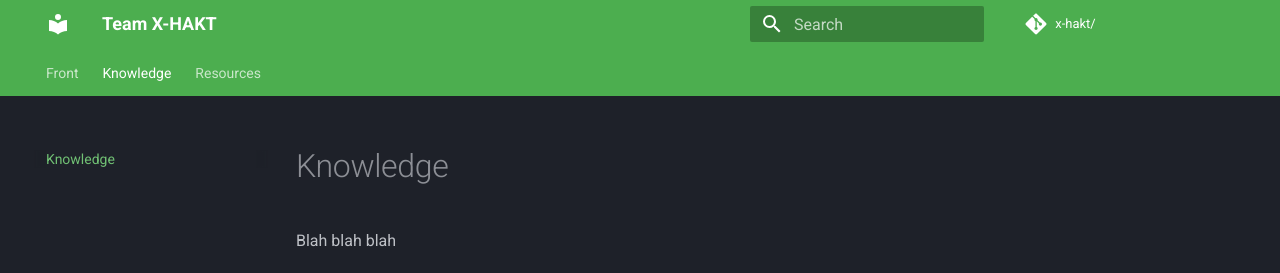
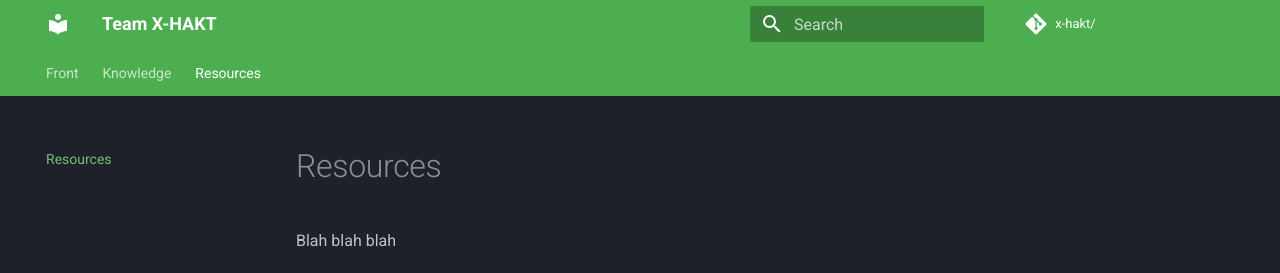
Before and after one commit to x-hakt/site, an MkDocs documentation site: the page built from docs/resources/index.md, in a window 1280 px wide. Shown: the top 273 px of the page. Built offline with MkDocs 1.6.1 and Material for MkDocs 9.7.7, drawn with Linux system fonts in a browser that asks for light colours; part of the change alters nothing that is shown.

Commit message:
modified:   docs/resources/index.md modified:   mkdocs.yml

```diff
--- a/docs/resources/index.md
+++ b/docs/resources/index.md
@@ -1,6 +1,7 @@
 ---
+docs_dir: 'docs/resources'
+# Page tree
 nav:
-  - Microsoft AZ-104:
-    - Prerequisites for Azure administrators: 'Prerequisites-for-Azure-administrators.md'
+  - AZ-104: 'Prerequisites-for-Azure-administrators.md'
 ---
 Blah blah blah
--- a/mkdocs.yml
+++ b/mkdocs.yml
@@ -59,5 +59,5 @@ docs_dir: docs/
 # Page tree
 nav:
   - Front: 'index.md'
-  - Knowledge: 'resources/index.md'
-  - Resources: 'resources/'
+  - Knowledge: 'knowledge/finding-files.md'
+  - Resources: 'resources/index.md'
```
